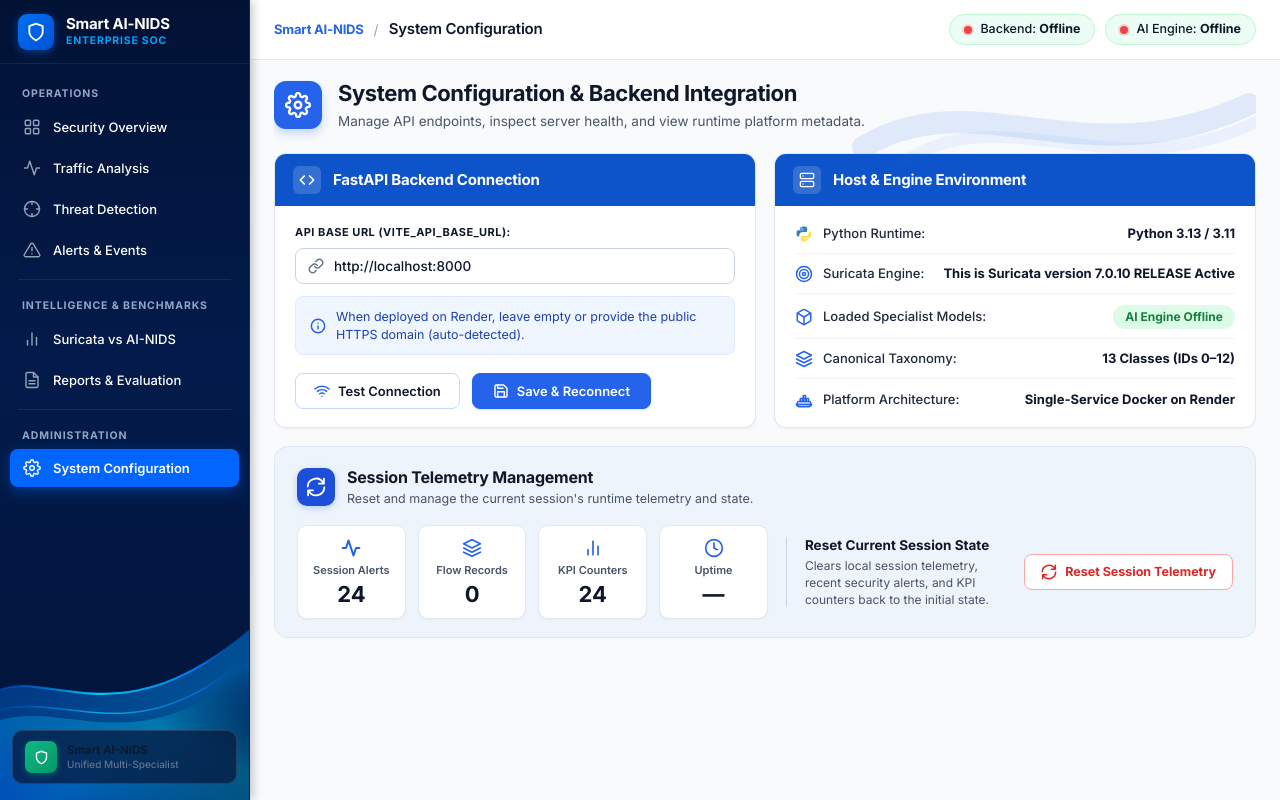
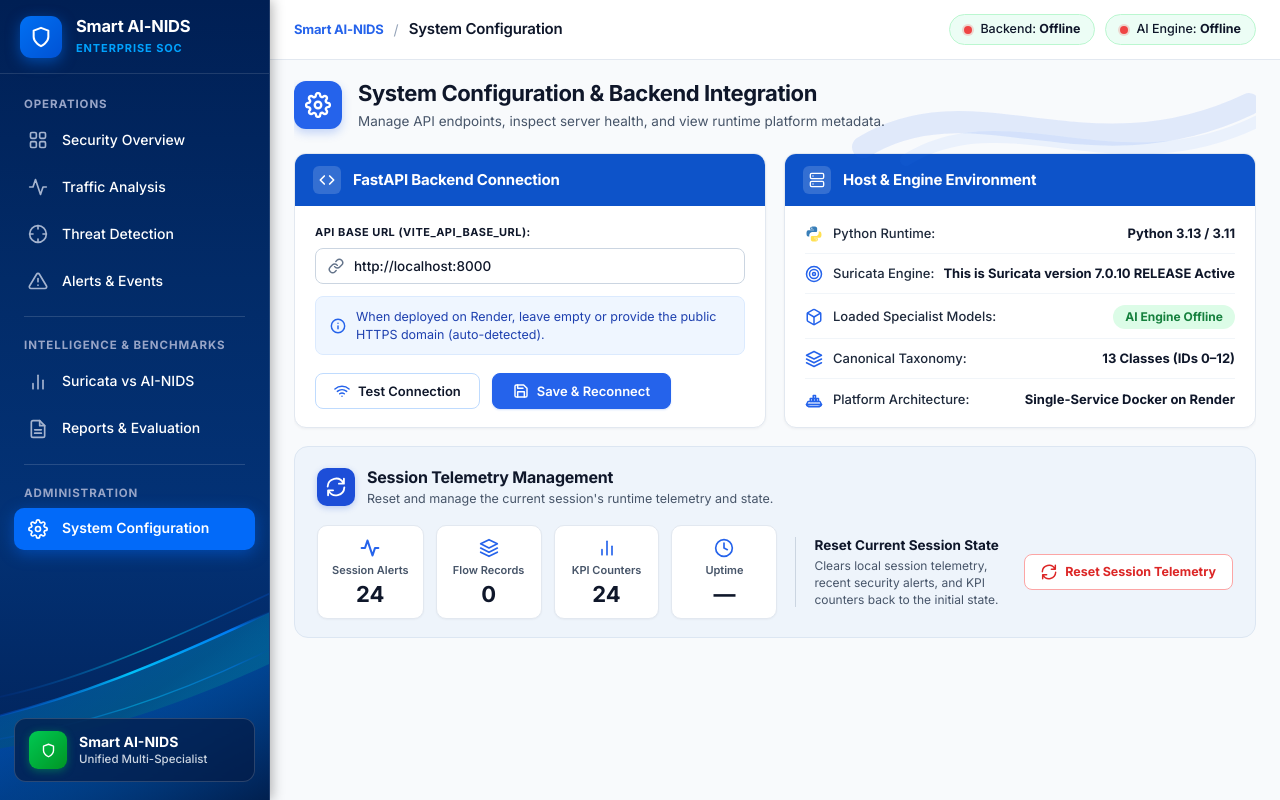
Before and after one commit to kittu7738/Smart-AI-Network-Intrusion-Detection-System, a website: page frontend/public/index.html in a window 1280 px wide. Drawn offline with Linux system fonts and the light colour scheme; no server answers.

Commit message:
style(sidebar): match reference design 1:1 in colors, spacing, borders, focus outline, wave curve, and contrast

```diff
--- a/frontend/public/css/style.css
+++ b/frontend/public/css/style.css
@@ -136,26 +136,26 @@
 
 .soc-sidebar {
   position: relative;
-  width: 250px;
-  min-width: 250px;
+  width: 270px;
+  min-width: 270px;
   height: 100%;
-  background: linear-gradient(180deg, #021235 0%, #031b4b 45%, #021438 100%);
-  border-right: 1px solid rgba(255, 255, 255, 0.08);
+  background: linear-gradient(180deg, #001f54 0%, #022b68 35%, #033276 65%, #012258 100%);
+  border-right: 1px solid rgba(255, 255, 255, 0.12);
   display: flex;
   flex-direction: column;
   z-index: 40;
   overflow: hidden;
-  box-shadow: 2px 0 10px rgba(0, 0, 0, 0.25);
+  box-shadow: 2px 0 12px rgba(0, 0, 0, 0.3);
 }
 
 /* BRAND HEADER */
 .sidebar-brand-block {
-  height: 64px;
-  padding: 0 18px;
-  display: flex;
-  align-items: center;
-  gap: 12px;
-  border-bottom: 1px solid rgba(255, 255, 255, 0.08);
+  height: 74px;
+  padding: 0 20px;
+  display: flex;
+  align-items: center;
+  gap: 14px;
+  border-bottom: 1px solid rgba(255, 255, 255, 0.12);
   background: transparent;
   position: relative;
   z-index: 2;
@@ -163,21 +163,22 @@
 }
 
 .brand-shield-icon {
-  width: 36px;
-  height: 36px;
-  border-radius: 9px;
+  width: 42px;
+  height: 42px;
+  border-radius: 11px;
   background: linear-gradient(135deg, #0070F3 0%, #0052D4 100%);
   color: #FFFFFF;
   display: flex;
   align-items: center;
   justify-content: center;
   flex-shrink: 0;
-  box-shadow: 0 2px 10px rgba(0, 112, 243, 0.45);
+  box-shadow: 0 4px 14px rgba(0, 112, 243, 0.5);
 }
 
 .brand-shield-icon svg {
-  width: 20px;
-  height: 20px;
+  width: 22px;
+  height: 22px;
+  stroke: #FFFFFF;
 }
 
 .brand-text-col {
@@ -186,7 +187,7 @@
 }
 
 .brand-name-primary {
-  font-size: 15px;
+  font-size: 16.5px;
   font-weight: 700;
   color: #FFFFFF;
   letter-spacing: -0.2px;
@@ -194,17 +195,18 @@
 }
 
 .brand-name-sub {
-  font-size: 10.5px;
+  font-size: 11px;
   font-weight: 700;
   color: #00A3FF;
-  letter-spacing: 0.8px;
+  letter-spacing: 0.9px;
   text-transform: uppercase;
+  margin-top: 3px;
 }
 
 /* NAVIGATION LIST CONTAINER */
 .sidebar-nav-container {
   flex: 1;
-  padding: 14px 10px;
+  padding: 16px 14px 10px 14px;
   overflow-y: auto;
   position: relative;
   z-index: 2;
@@ -217,17 +219,17 @@
   background: transparent;
 }
 .sidebar-nav-container::-webkit-scrollbar-thumb {
-  background: rgba(255, 255, 255, 0.15);
+  background: rgba(255, 255, 255, 0.18);
   border-radius: 4px;
 }
 
 .nav-section-label {
-  font-size: 10.5px;
+  font-size: 11.5px;
   font-weight: 700;
-  color: #8EA7C7;
+  color: #98A5C7;
   text-transform: uppercase;
   letter-spacing: 0.9px;
-  padding: 8px 12px 6px;
+  padding: 6px 10px 6px;
   margin-top: 6px;
 }
 .nav-section-label:first-child {
@@ -236,63 +238,95 @@
 
 .sidebar-nav-divider {
   height: 1px;
-  background-color: rgba(255, 255, 255, 0.08);
-  margin: 10px 8px;
+  background-color: rgba(255, 255, 255, 0.14);
+  margin: 14px 10px;
 }
 
 .nav-links-list {
   list-style: none;
   display: flex;
   flex-direction: column;
-  gap: 3px;
+  gap: 5px;
 }
 
 .nav-item-btn {
   width: 100%;
   display: flex;
   align-items: center;
-  gap: 12px;
-  padding: 9px 12px;
+  gap: 14px;
+  padding: 11px 14px;
   background: transparent;
-  border: 1px solid transparent;
-  border-radius: 8px;
-  color: #FFFFFF;
-  font-size: 13px;
+  border: 0 !important;
+  outline: none !important;
+  box-shadow: none !important;
+  border-radius: 10px;
+  color: #FFFFFF !important;
+  font-size: 14px;
   font-weight: 500;
   cursor: pointer;
   text-align: left;
-  transition: all 0.15s ease;
+  transition: background-color 0.15s ease, color 0.15s ease, box-shadow 0.15s ease;
+  -webkit-appearance: none;
+}
+
+.nav-item-btn:focus,
+.nav-item-btn:focus-visible,
+.nav-item-btn:active {
+  outline: none !important;
+  border: 0 !important;
+  box-shadow: none !important;
 }
 
 .nav-item-btn svg {
-  width: 18px;
-  height: 18px;
-  stroke-width: 1.9;
-  color: #94A3B8;
+  width: 20px;
+  height: 20px;
+  stroke-width: 2;
+  color: #A5B4CF;
+  stroke: #A5B4CF;
   flex-shrink: 0;
-  transition: color 0.15s ease;
+  transition: color 0.15s ease, stroke 0.15s ease;
+}
+
+.nav-item-btn span {
+  color: #FFFFFF !important;
+  font-size: 14px;
+  font-weight: 500;
+  line-height: 1.2;
 }
 
 .nav-item-btn:hover {
   background-color: rgba(255, 255, 255, 0.08);
-  color: #FFFFFF;
 }
 
 .nav-item-btn:hover svg {
   color: #FFFFFF;
+  stroke: #FFFFFF;
 }
 
 .nav-item-btn.active {
-  background: #0066FF !important;
+  background: #026AF9 !important;
   color: #FFFFFF !important;
-  border-color: transparent !important;
-  font-weight: 600 !important;
-  border-radius: 8px !important;
-  box-shadow: 0 4px 14px rgba(0, 102, 255, 0.4) !important;
+  border: 0 !important;
+  outline: none !important;
+  border-radius: 10px !important;
+  box-shadow: 0 4px 16px rgba(2, 106, 249, 0.45) !important;
+}
+
+.nav-item-btn.active:focus,
+.nav-item-btn.active:focus-visible {
+  outline: none !important;
+  border: 0 !important;
+  box-shadow: 0 4px 16px rgba(2, 106, 249, 0.45) !important;
 }
 
 .nav-item-btn.active svg {
   color: #FFFFFF !important;
+  stroke: #FFFFFF !important;
+}
+
+.nav-item-btn.active span {
+  color: #FFFFFF !important;
+  font-weight: 600 !important;
 }
 
 /* GLOWING WAVE GRAPHIC BACKGROUND (LOWER SIDEBAR) */
@@ -301,7 +335,7 @@
   bottom: 0;
   left: 0;
   width: 100%;
-  height: 260px;
+  height: 300px;
   pointer-events: none;
   z-index: 1;
   overflow: hidden;
@@ -315,56 +349,60 @@
 
 /* SIDEBAR FOOTER CARD */
 .sidebar-footer-card {
-  margin: 12px 12px 16px 12px;
-  padding: 10px 12px;
-  background-color: rgba(6, 26, 64, 0.75);
-  border: 1px solid rgba(255, 255, 255, 0.12);
-  border-radius: 10px;
-  display: flex;
-  align-items: center;
-  gap: 10px;
-  backdrop-filter: blur(8px);
-  -webkit-backdrop-filter: blur(8px);
+  margin: 12px 14px 18px 14px;
+  padding: 12px 14px;
+  background-color: rgba(4, 28, 72, 0.72) !important;
+  border: 1px solid rgba(255, 255, 255, 0.16) !important;
+  border-radius: 12px !important;
+  display: flex;
+  align-items: center;
+  gap: 12px;
+  backdrop-filter: blur(10px);
+  -webkit-backdrop-filter: blur(10px);
   position: relative;
   z-index: 2;
   flex-shrink: 0;
 }
 
 .footer-icon-box {
-  width: 32px;
-  height: 32px;
-  border-radius: 7px;
-  background: linear-gradient(135deg, #10B981 0%, #059669 100%);
-  color: #FFFFFF;
+  width: 38px;
+  height: 38px;
+  border-radius: 9px;
+  background: linear-gradient(135deg, #00C853 0%, #009624 100%) !important;
+  color: #FFFFFF !important;
   display: flex;
   align-items: center;
   justify-content: center;
   flex-shrink: 0;
-  box-shadow: 0 2px 6px rgba(16, 185, 129, 0.35);
+  box-shadow: 0 2px 8px rgba(0, 200, 83, 0.4) !important;
+  border: none !important;
 }
 
 .footer-icon-box svg {
-  width: 18px;
-  height: 18px;
+  width: 22px;
+  height: 22px;
+  color: #FFFFFF !important;
+  stroke: #FFFFFF !important;
 }
 
 .footer-text-col {
   display: flex;
   flex-direction: column;
+  gap: 3px;
 }
 
 .footer-text-title {
-  font-size: 12.5px;
-  font-weight: 700;
-  color: #FFFFFF;
-  line-height: 1.25;
+  font-size: 14px !important;
+  font-weight: 700 !important;
+  color: #FFFFFF !important;
+  line-height: 1.25 !important;
 }
 
 .footer-text-sub {
-  font-size: 10.5px;
-  font-weight: 500;
-  color: #94A3B8;
-  line-height: 1.2;
+  font-size: 11.5px !important;
+  font-weight: 500 !important;
+  color: #CBD5E1 !important;
+  line-height: 1.2 !important;
 }
 
 .footer-icon-box svg {
@@ -1584,20 +1622,21 @@
 
 .matrix-cell-zero {
   background-color: #FFFFFF;
-  color: #334155;
+  color: #94A3B8;
   font-weight: 400;
 }
 
 .matrix-cell-tp {
-  background-color: #60A5FA;
-  color: #0F172A;
+  background-color: #DCFCE7;
+  color: #166534;
   font-weight: 700;
 }
 
-.matrix-cell-fn {
-  background-color: #FFFFFF;
-  color: #0F172A;
-  font-weight: 700;
+.matrix-cell-fn,
+.matrix-cell-fp {
+  background-color: #FEE2E2;
+  color: #991B1B;
+  font-weight: 600;
 }
 
 /* Reconciliation Documentation Table */
--- a/frontend/public/index.html
+++ b/frontend/public/index.html
@@ -4,7 +4,7 @@
   <meta charset="UTF-8">
   <meta name="viewport" content="width=device-width, initial-scale=1.0">
   <title>Smart AI-NIDS — Security Operations Center</title>
-  <link rel="stylesheet" href="css/style.css?v=3.1.0">
+  <link rel="stylesheet" href="css/style.css?v=3.2.0">
   <link rel="preconnect" href="https://fonts.googleapis.com">
   <link rel="preconnect" href="https://fonts.gstatic.com" crossorigin>
   <link href="https://fonts.googleapis.com/css2?family=Inter:wght@400;500;600;700&family=JetBrains+Mono:wght@400;500;600;700&display=swap" rel="stylesheet">
@@ -124,31 +124,36 @@
         </ul>
       </div>
 
-      <!-- Glowing wave background decoration matching reference -->
+      <!-- Glowing wave background decoration matching reference 1:1 -->
       <div class="sidebar-wave-bg" aria-hidden="true">
-        <svg viewBox="0 0 260 260" preserveAspectRatio="none" fill="none" xmlns="http://www.w3.org/2000/svg">
+        <svg viewBox="0 0 288 320" preserveAspectRatio="none" fill="none" xmlns="http://www.w3.org/2000/svg">
           <defs>
-            <linearGradient id="waveG1" x1="0%" y1="0%" x2="100%" y2="100%">
-              <stop offset="0%" stop-color="#0066FF" stop-opacity="0.32" />
-              <stop offset="60%" stop-color="#0099FF" stop-opacity="0.45" />
-              <stop offset="100%" stop-color="#003399" stop-opacity="0.08" />
+            <linearGradient id="waveFill1" x1="0%" y1="0%" x2="100%" y2="100%">
+              <stop offset="0%" stop-color="#0066FF" stop-opacity="0.35" />
+              <stop offset="50%" stop-color="#00D2FF" stop-opacity="0.25" />
+              <stop offset="100%" stop-color="#022a65" stop-opacity="0.85" />
             </linearGradient>
-            <linearGradient id="waveG2" x1="0%" y1="100%" x2="100%" y2="0%">
-              <stop offset="0%" stop-color="#0052D4" stop-opacity="0.6" />
-              <stop offset="60%" stop-color="#00B4D8" stop-opacity="0.4" />
-              <stop offset="100%" stop-color="#021438" stop-opacity="0" />
+            <linearGradient id="waveFill2" x1="0%" y1="0%" x2="100%" y2="100%">
+              <stop offset="0%" stop-color="#0052D4" stop-opacity="0.45" />
+              <stop offset="100%" stop-color="#011f4d" stop-opacity="0.9" />
             </linearGradient>
-            <linearGradient id="waveLineG" x1="0%" y1="50%" x2="100%" y2="50%">
-              <stop offset="0%" stop-color="#0055EE" stop-opacity="0.4" />
-              <stop offset="40%" stop-color="#00D2FF" stop-opacity="0.95" />
-              <stop offset="80%" stop-color="#0080FF" stop-opacity="0.85" />
-              <stop offset="100%" stop-color="#0040B0" stop-opacity="0.2" />
+            <linearGradient id="waveGlow1" x1="0%" y1="100%" x2="100%" y2="0%">
+              <stop offset="0%" stop-color="#0055EE" stop-opacity="0.3" />
+              <stop offset="45%" stop-color="#00C8FF" stop-opacity="0.95" />
+              <stop offset="85%" stop-color="#0080FF" stop-opacity="0.9" />
+              <stop offset="100%" stop-color="#0047AB" stop-opacity="0.2" />
+            </linearGradient>
+            <linearGradient id="waveGlow2" x1="0%" y1="100%" x2="100%" y2="0%">
+              <stop offset="0%" stop-color="#0040C0" stop-opacity="0.2" />
+              <stop offset="50%" stop-color="#00E5FF" stop-opacity="0.8" />
+              <stop offset="100%" stop-color="#0066FF" stop-opacity="0.3" />
             </linearGradient>
           </defs>
-          <path d="M0,150 C50,130 130,200 260,90 L260,260 L0,260 Z" fill="url(#waveG1)" />
-          <path d="M0,180 C70,160 150,225 260,125 L260,260 L0,260 Z" fill="url(#waveG2)" />
-          <path d="M0,150 C50,130 130,200 260,90" stroke="url(#waveLineG)" stroke-width="2.2" />
-          <path d="M0,170 C70,152 145,215 260,115" stroke="url(#waveLineG)" stroke-width="1.6" opacity="0.75" />
+          <path d="M0,230 C80,210 160,180 288,120 L288,320 L0,320 Z" fill="url(#waveFill1)" />
+          <path d="M0,265 C90,250 180,225 288,175 L288,320 L0,320 Z" fill="url(#waveFill2)" />
+          <path d="M0,230 C80,210 160,180 288,120" stroke="url(#waveGlow1)" stroke-width="2.5" />
+          <path d="M0,210 C70,195 150,165 288,100" stroke="url(#waveGlow2)" stroke-width="1.8" opacity="0.65" />
+          <path d="M0,255 C85,240 175,215 288,160" stroke="url(#waveGlow1)" stroke-width="1.6" opacity="0.5" />
         </svg>
       </div>
 
--- a/reports/comparative_evaluation/comparative_metrics.json
+++ b/reports/comparative_evaluation/comparative_metrics.json
@@ -12,9 +12,9 @@
       ]
     },
     "latency_comparison": {
-      "suricata_total_sec": 0.0876,
-      "ai_total_sec": 0.5955,
-      "ai_inference_only_sec": 0.1303
+      "suricata_total_sec": 0.0843,
+      "ai_total_sec": 0.519,
+      "ai_inference_only_sec": 0.1204
     }
   },
   "benchmark_delta": {
```
Also changed, not shown: reports/comparative_evaluation/ai_nids_results.json (+38 -38 lines), reports/comparative_evaluation/error_analysis.md (+2 -2 lines), reports/comparative_evaluation/final_comparison_report.md (+3 -3 lines), reports/comparative_evaluation/suricata_results.json (+16 -41 lines), 1 other file.
